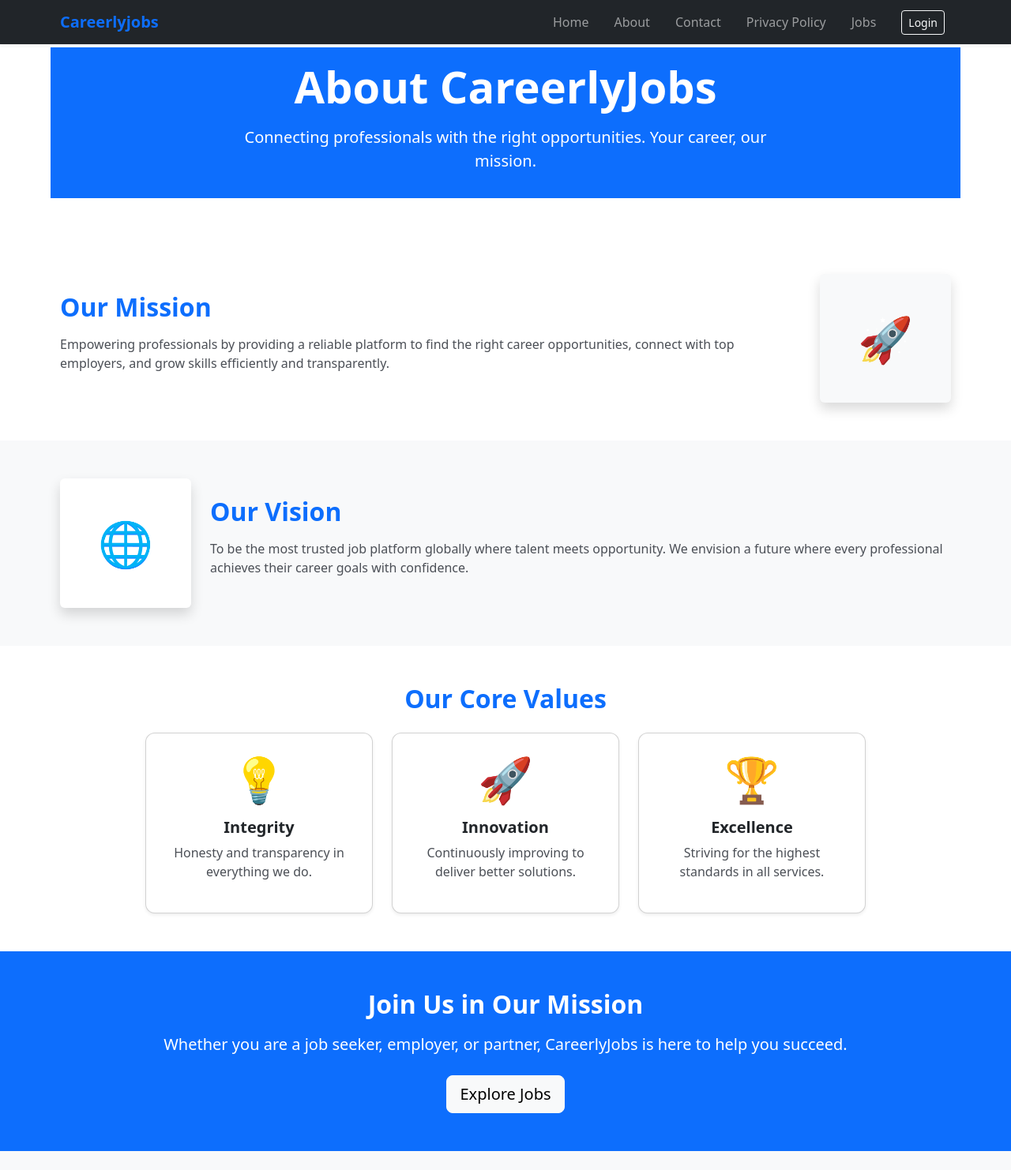
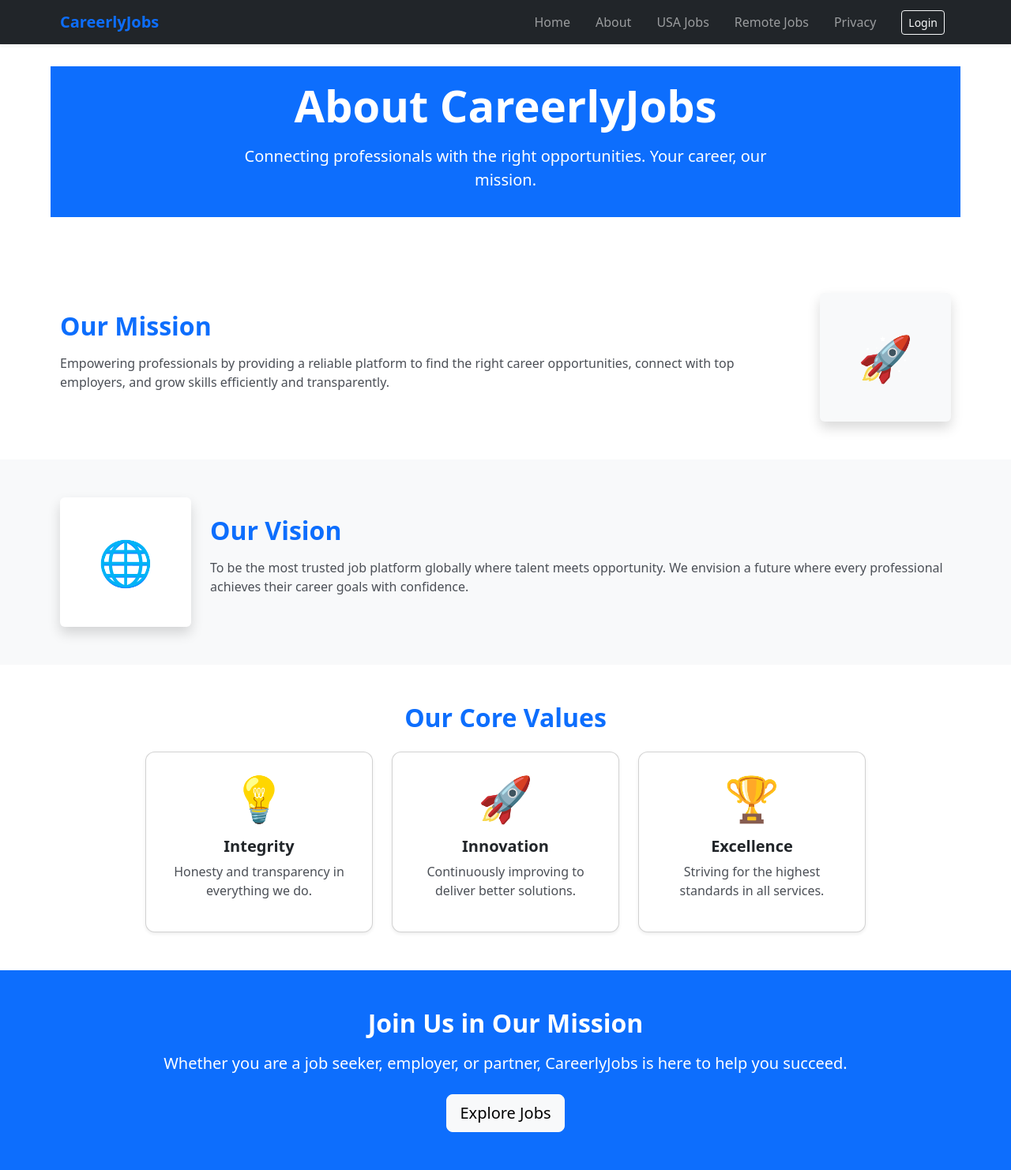
Before and after one commit to sajidiqbalbhatti/django-job-portal, a Django app: page /about/ in a window 1280 px wide. Shown: the whole page at 79% size. Before the commit the page ends 1458 px from the top, so only its background shows below. Run offline with Django 5.2, Linux system fonts and the light colour scheme.

Commit message:
update the code

```diff
--- a/core/templates/core/base.html
+++ b/core/templates/core/base.html
@@ -3,26 +3,83 @@
 <html lang="en">
   <head>
     <meta charset="UTF-8" />
-    <title>{% block title %}{% endblock %} | CareerlyJobs.com</title>
 
-    <!-- Bootstrap CSS -->
+    <!-- ✅ SEO Title -->
+    <title>
+      {% block title %}Find Latest Jobs in USA{% endblock %} | CareerlyJobs
+    </title>
+
+    <!-- ✅ SEO Meta -->
+    <meta
+      name="description"
+      content="{% block meta_description %}Find latest jobs in USA including IT, healthcare, remote and government jobs. Apply easily on CareerlyJobs.{% endblock %}"
+    />
+
+    <meta
+      name="keywords"
+      content="jobs in USA, USA jobs, remote jobs USA, IT jobs USA, healthcare jobs USA, hiring USA, work from home USA"
+    />
+
+    <meta name="author" content="CareerlyJobs" />
+
+    <!-- ✅ Mobile -->
+    <meta name="viewport" content="width=device-width, initial-scale=1" />
+
+    <!-- ✅ Canonical -->
+    <link
+      rel="canonical"
+      href="https://careerlyjobs.com{% block canonical %}{% endblock %}"
+    />
+
+    <!-- ✅ Open Graph -->
+    <meta
+      property="og:title"
+      content="{% block og_title %}Jobs in USA - CareerlyJobs{% endblock %}"
+    />
+    <meta
+      property="og:description"
+      content="Find latest jobs in the USA and apply easily."
+    />
+    <meta property="og:url" content="https://careerlyjobs.com" />
+    <meta property="og:type" content="website" />
+    <meta
+      property="og:image"
+      content="https://careerlyjobs.com/static/images/logo.png"
+    />
+
+    <!-- ✅ Twitter -->
+    <meta name="twitter:card" content="summary_large_image" />
+    <meta name="twitter:title" content="Latest Jobs in USA - CareerlyJobs" />
+    <meta
+      name="twitter:description"
+      content="Find remote and full-time jobs in the USA."
+    />
+    <meta
+      name="twitter:image"
+      content="https://careerlyjobs.com/static/images/logo.png"
+    />
+
+    <!-- ✅ Google Jobs Schema (Dynamic for job detail page) -->
+    {% block schema %} {% endblock %}
+
+    <!-- Bootstrap -->
     <link
       href="https://cdn.jsdelivr.net/npm/bootstrap@5.3.2/dist/css/bootstrap.min.css"
       rel="stylesheet"
     />
 
-    <!-- Bootstrap Icons -->
+    <!-- Icons -->
     <link
       href="https://cdn.jsdelivr.net/npm/bootstrap-icons@1.11.3/font/bootstrap-icons.css"
       rel="stylesheet"
     />
-    <!-- Site CSS -->
+
+    <!-- CSS -->
     <link rel="stylesheet" href="{% static 'css/style.css' %}" />
+  </head>
 
-    <meta name="viewport" content="width=device-width, initial-scale=1" />
-  </head>
   <body>
-    <!-- Navbar -->
+    <!-- ✅ NAVBAR -->
     <nav
       class="navbar navbar-expand-lg navbar-dark bg-dark shadow-sm fixed-top"
     >
@@ -31,22 +88,18 @@
           class="navbar-brand fw-bold text-primary"
           href="{% url 'core:home' %}"
         >
-          Careerlyjobs
+          CareerlyJobs
         </a>
-        <!-- Mobile Toggle -->
+
         <button
           class="navbar-toggler border-0"
           type="button"
           data-bs-toggle="collapse"
           data-bs-target="#navbarContent"
-          aria-controls="navbarContent"
-          aria-expanded="false"
-          aria-label="Toggle navigation"
         >
           <span class="navbar-toggler-icon"></span>
         </button>
 
-        <!-- Navbar Content -->
         <div class="collapse navbar-collapse" id="navbarContent">
           <ul class="navbar-nav ms-auto text-center text-lg-start">
             <li class="nav-item">
@@ -58,16 +111,16 @@
               >
             </li>
             <li class="nav-item">
-              <a class="nav-link px-lg-3" href="#">Contact</a>
+              <a class="nav-link px-lg-3" href="{% url 'jobs:job_search' %}"
+                >USA Jobs</a
+              >
+            </li>
+            <li class="nav-item">
+              <a class="nav-link px-lg-3" href="#">Remote Jobs</a>
             </li>
             <li class="nav-item">
               <a class="nav-link px-lg-3" href="{% url 'core:privacy' %}"
-                >Privacy Policy</a
-              >
-            </li>
-            <li class="nav-item">
-              <a class="nav-link px-lg-3" href="{% url 'jobs:job_search' %}"
-                >Jobs</a
+                >Privacy</a
               >
             </li>
           </ul>
@@ -77,7 +130,12 @@
             <li class="nav-item">
               <form action="{% url 'users:logout' %}" method="post">
                 {% csrf_token %}
-                <button type="submit">Logout</button>
+                <button
+                  class="btn btn-danger btn-sm mt-2 mt-lg-0"
+                  type="submit"
+                >
+                  Logout
+                </button>
               </form>
             </li>
             {% else %}
@@ -85,22 +143,21 @@
               <a
                 class="btn btn-outline-light btn-sm mt-2 mt-lg-0"
                 href="{% url 'users:login' %}"
-                >Login</a
               >
+                Login
+              </a>
             </li>
-
             {% endif %}
           </ul>
         </div>
       </div>
     </nav>
+
+    <!-- ✅ ALERTS -->
     {% if messages %}
-    <div class="container mt-3">
+    <div class="container mt-5 pt-4">
       {% for message in messages %}
-      <div
-        class="alert alert-{{ message.tags }} alert-dismissible fade show"
-        role="alert"
-      >
+      <div class="alert alert-{{ message.tags }} alert-dismissible fade show">
         {{ message }}
         <button
           type="button"
@@ -112,36 +169,22 @@
     </div>
     {% endif %}
 
-    <!-- Blocks -->
-    {% block topbar %}{% endblock %}<!--content-->
-    {% block content %}{% endblock %}
-    <!--about-->{% block about %}{% endblock %}<!--hero-->
-    {% block hero %}{% endblock %}
-    <!--stats-->
-    {% block stats_section %}{% endblock %}
-    <!--works-->
-    {% block how_it_works %}{% endblock %}
-    <!--categories-->
-    {% block job_categories %}{% endblock %}
-    <!--sidebar-->
-    {% block sidebar%}{% endblock %}
-    <!--search-->
-    {% block search %}{% endblock %}
-    <!--job_list-->
-    {% block job_list %}{% endblock %}
-    <!--job detail-->
+    <!-- ✅ MAIN CONTENT -->
+    <main class="mt-0 pt-4">
+      {% block hero %}{% endblock %} {% block content %}{% endblock %}
+      <!--job categiores-->
+      {% block job_categories %}{% endblock %} {% block search %}{% endblock %}
+      {% block job_list %}{% endblock %} {% block job_detail %}{% endblock %}
+      <!--upload-->
+      {%block job_upload %}{% endblock %}
+      <!--footer-->
+      {% block footer %}{% endblock %}
+    </main>
 
-    {% block job_detail %}{% endblock %}
-    <!--job upload-->
-    {% block job_upload %}{% endblock %}
-    <!--footer-->
-    {% block footer %}{% endblock %}
+    <!-- ✅ FOOTER -->
 
     <!-- Scripts -->
-    <!-- Only include Bootstrap JS once -->
     <script src="https://cdn.jsdelivr.net/npm/bootstrap@5.3.2/dist/js/bootstrap.bundle.min.js"></script>
-
-    <!-- External JS -->
     <script src="{% static 'js/main.js' %}"></script>
 
     {% block extra_js %}{% endblock %}
```
Also changed, not shown: jobs/templates/job/job_detail.html (+20 -2 lines), 1 other file.
